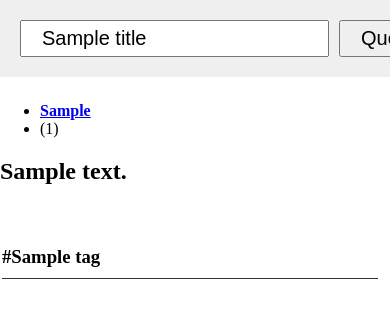
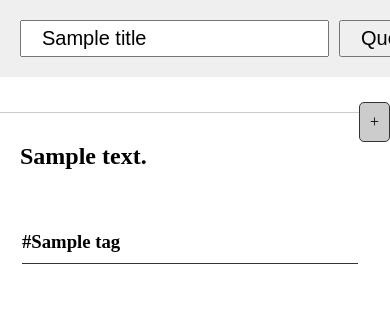
Before and after one commit to srynot4sale/jql, a Python web app: template jql/web/templates/ref.html in a window 390 px wide; the page is wider, and only the part inside the window is pictured. Shown: the top 318 px of that part. Run offline with Jinja, Linux system fonts and the light colour scheme; the template is opened without the code that fills it: most values are stand-ins (such as "Sample title", 1, 10 or a date in 2020); lists and menus that the app fills with data are empty.

Commit message:
web: Improvements to styling and usability

```diff
--- a/jql/web/templates/layout.html
+++ b/jql/web/templates/layout.html
@@ -53,22 +53,6 @@
         margin-right: 10px;
     }
 
-    @media (min-width: 1250px) {
-        aside {
-            float: left;
-            width: 20%;
-        }
-
-        aside nav ul {
-            margin-top: 0;
-        }
-
-        section {
-            margin-left: 25%;
-            margin-right: 10%;
-        }
-    }
-
     section ol {
         list-style: none;
         padding-left: 1em;
@@ -110,6 +94,10 @@
         background-color: #fdfdfd;
     }
 
+    div.details ul.tags {
+        padding-left: 0;
+    }
+
     div.details ul.tags li {
         list-style: none;
         display: inline-block;
@@ -118,9 +106,10 @@
 
     div.details ul.tags li a {
         display: inline-block;
-        padding: 5px;
+        padding: 10px;
         background-color: #ececec;
     }
+
     table.props {
         width: 100%;
     }
@@ -149,6 +138,60 @@
         min-width: 20%;
     }
 
+    @media (min-width: 1250px) {
+        aside {
+            float: left;
+            width: 20%;
+        }
+
+        aside nav .expand {
+            display: none;
+        }
+
+        aside nav ul {
+            margin-top: 0;
+        }
+
+        section {
+            margin-left: 25%;
+            margin-right: 10%;
+        }
+    }
+
+    @media (max-width: 1249px) {
+        aside nav ul.main {
+           display: none;
+        }
+
+        aside nav label.expand {
+            float: right;
+            cursor: pointer;
+            padding: 10px;
+            border-radius: 5px;
+            background-color: #ccc;
+            border: 1px solid #333;
+        }
+
+        aside nav input.expand {
+            display: none;
+        }
+
+        aside nav input:checked ~ ul.main {
+            display: block;
+        }
+
+        aside nav {
+            border-bottom: 1px solid #ccc;
+            padding-bottom: 10px;
+            margin-bottom: 30px;
+        }
+
+        section {
+            margin-left: 20px;
+            margin-right: 20px;
+        }
+    }
+
   </style>
 
 </head>
@@ -164,8 +207,10 @@
     <main>
         <aside>
             <nav>
+                <label for="navexpand" class="expand">+</label>
+                <input type="checkbox" class="expand" id="navexpand" name="navexpand" />
                 {% block subnav %}{% endblock %}
-                <ul>
+                <ul class="main">
                     <li><a href="/"><strong>{{ primary_tag }}</strong></a></li>
                     {% for tag, count in tags %}
                     <li>{{ make_link(tag)|safe }} ({{ count }})</li>
```
